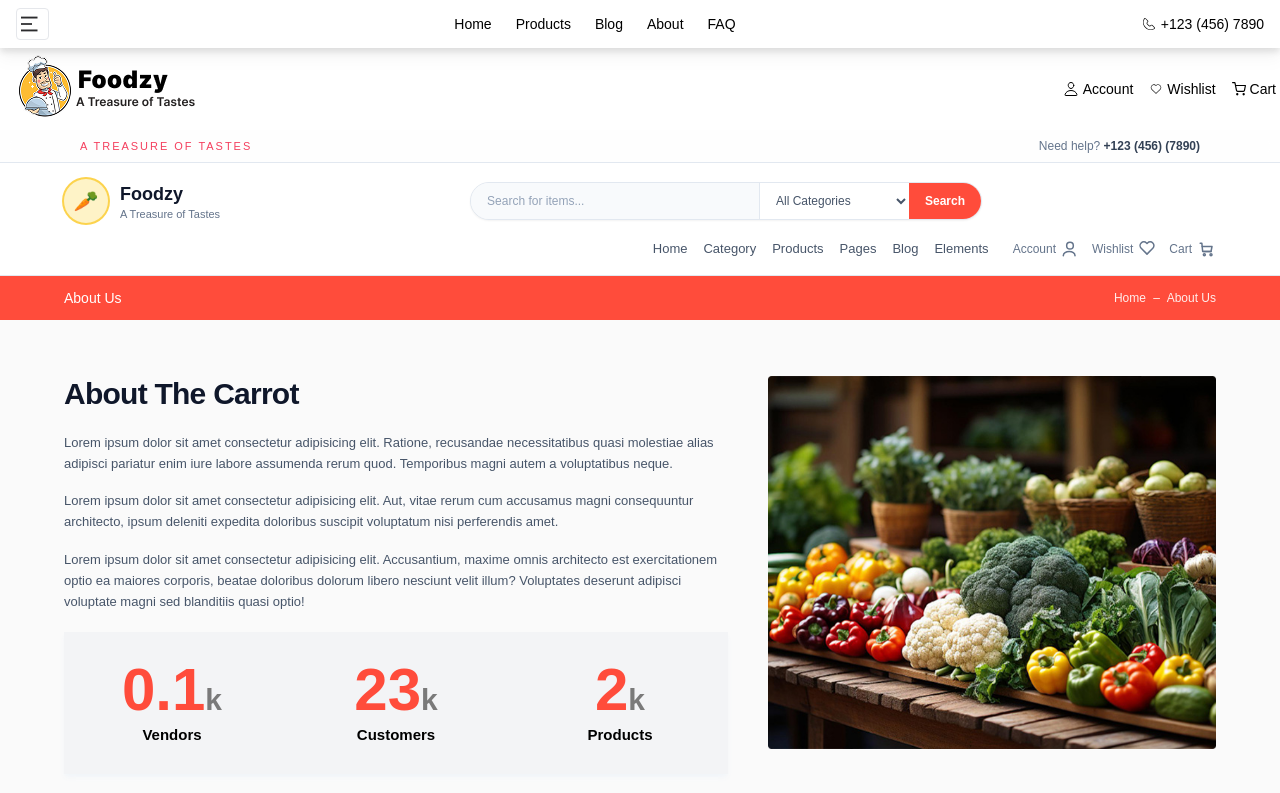
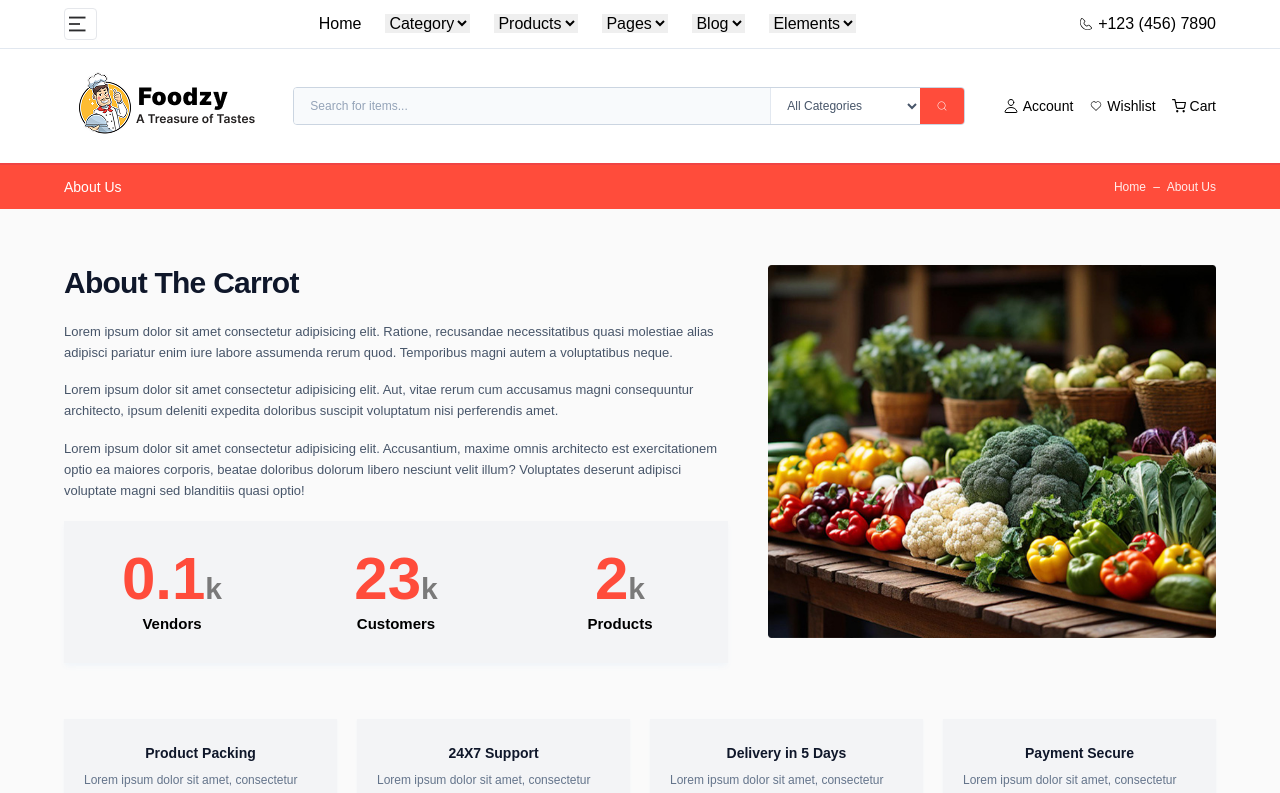
Before and after one commit to ahad184/Tteokbokki, a React (Vite) app: page /about in a window 1280 px wide. Shown: the top 793 px of the page. Built offline with nearby package versions, Linux system fonts and the light colour scheme.

Commit message:
feature in Navbar

```diff
--- a/src/components/layout/Footer.tsx
+++ b/src/components/layout/Footer.tsx
@@ -9,6 +9,7 @@ const Footer: React.FC = () => {
     '/assets/footer/img_2 (1).png',
     '/assets/footer/img_3 (1).png',
     '/assets/footer/img_4 (1).png',
+    '/assets/footer/img_5.png',
   ];
   return (
     <div>
@@ -162,7 +163,7 @@ const Footer: React.FC = () => {
   {thumbs.map((src, idx) => (
     <div
       key={idx}
-      className="h-9 w-9 rounded-md bg-cover bg-center"
+      className="h-10 w-20 rounded-md bg-cover bg-center"
       style={{ backgroundImage: `url("${src}")` }}
     />
                 ))}
@@ -170,8 +171,8 @@ const Footer: React.FC = () => {
             </div>
           </div>
 
-          <div className="mt-8 border-t border-[#2a2d31] pt-4 text-center text-[11px] text-slate-500">
-            © 2025 <span className="font-semibold text-[#ff4c3b]">foodzy</span>,
+          <div className="mt-8 border-t border-[#7777] pt-4 text-center text-[11px] text-slate-500">
+            © 2026 <span className="font-semibold text-[#ff4c3b]">foodzy</span>,
             All rights reserved.
           </div>
         </div>
--- a/src/components/layout/Navbar.tsx
+++ b/src/components/layout/Navbar.tsx
@@ -1,10 +1,11 @@
-import React from 'react';
-import { Link } from 'react-router-dom';
-import { useAppSelector, useAppDispatch } from '../../app/hooks';
-import { logout } from '../../feature/auth/authSlice';
-import { FiShoppingCart } from 'react-icons/fi';
-import { CiHeart } from 'react-icons/ci';
-import { IoPersonOutline } from 'react-icons/io5';
+import React from "react";
+import { Link } from "react-router-dom";
+import { useAppSelector, useAppDispatch } from "../../app/hooks";
+import { logout } from "../../feature/auth/authSlice";
+import { FiShoppingCart } from "react-icons/fi";
+import { CiHeart } from "react-icons/ci";
+import { IoPersonOutline } from "react-icons/io5";
+import { CiSearch } from "react-icons/ci";
 
 const Navbar: React.FC = () => {
   const dispatch = useAppDispatch();
@@ -18,12 +19,34 @@ const Navbar: React.FC = () => {
 
   return (
     <nav className="bg-white text-black shadow-lg">
-      <div className="container mx-auto px-1">
-        <div className="flex justify-between items-center ">
+      <div className="border-b-2 border-red-500">
+        <div className="mx-auto flex max-w-6xl items-center justify-between  py-4">
+          {/* <div className="mx-auto max-w-8xl px-8">
+        <div className="flex items-center justify-between gap-6 py-3"> */}
           <Link to="/" className="">
             <img src="/assets/ui/navbar_logo.png" alt="navbar_logo" />
           </Link>
 
+          <div className="flex flex-1 justify-center">
+            <div className="flex w-full max-w-2xl items-stretch overflow-hidden rounded border border-slate-300 bg-white">
+              {/* <div className="order-3 mt-2 flex w-full items-center justify-center sm:order-none sm:mt-0 sm:flex-1">
+            <div className="flex w-full max-w-lg items-stretch overflow-hidden  border border-slate-200 bg-slate-50 text-xs shadow-sm"> */}
+              <input
+                type="text"
+                placeholder="Search for items..."
+                className="flex-1 bg-slate-50 px-4 py-2.5 text-xs text-slate-700 outline-none placeholder:text-slate-400"
+              />
+              <select className="hidden border-l border-slate-200 bg-white px-3 text-xs text-slate-600 outline-none sm:block">
+                <option>All Categories</option>
+                <option>Fruits &amp; Vegetables</option>
+                <option>Dairy &amp; Bakery</option>
+                <option>Meat &amp; Seafood</option>
+              </select>
+              <button className="bg-[#ff4c3b] px-4 text-xs font-semibold text-white hover:bg-[#e63f2f]">
+                <CiSearch className="font-bold" />
+              </button>
+            </div>
+          </div>
           <div className="flex items-center space-x-4">
             {isAuthenticated ? (
               <>
--- a/src/components/layout/Topbar.tsx
+++ b/src/components/layout/Topbar.tsx
@@ -1,11 +1,11 @@
-import { FC } from 'react';
-import { CiPhone } from 'react-icons/ci';
-import { Link } from 'react-router-dom';
+import { FC } from "react";
+import { CiPhone } from "react-icons/ci";
+import { Link } from "react-router-dom";
 
 const Topbar: FC = () => {
   return (
-    <div className="bg-white text-black text-[14px] font-medium drop-shadow-lg ">
-      <div className="container mx-auto flex justify-between items-center py-2 px-4">
+    <div className="border-b border-slate-200">
+      <div className="mx-auto flex max-w-6xl items-center justify-between  py-2">
         <div className="border p-1 rounded">
           <img src="/assets/ui/Icon.png" alt="Icon" />
         </div>
@@ -13,17 +13,30 @@ const Topbar: FC = () => {
           <Link to="/" className="hover:text-blue-200">
             Home
           </Link>
+          <Link to="/" className="hover:text-blue-200">
+            <select className="outline-none">
+              <option>Category</option>
+            </select>
+          </Link>
           <Link to="/products" className="hover:text-blue-200">
-            Products
+            <select className="outline-none">
+              <option>Products</option>
+            </select>
+          </Link>
+          <Link to="/products" className="hover:text-blue-200">
+            <select className="outline-none">
+              <option>Pages</option>
+            </select>
           </Link>
           <Link to="/blog" className="hover:text-blue-200">
-            Blog
+            <select className="outline-none">
+              <option>Blog</option>
+            </select>
           </Link>
           <Link to="/about" className="hover:text-blue-200">
-            About
-          </Link>
-          <Link to="/faq" className="hover:text-blue-200">
-            FAQ
+            <select className="outline-none">
+              <option>Elements</option>
+            </select>
           </Link>
         </div>
         <div>
--- a/src/pages/About.tsx
+++ b/src/pages/About.tsx
@@ -4,154 +4,6 @@ import React from "react";
 const AboutUs: React.FC = () => {
   return (
     <div className="min-h-screen flex flex-col bg-[#fafafa] text-slate-800">
-      {/* Top contact bar */}
-      <div className="w-full border-b border-slate-200 bg-white/80 backdrop-blur">
-        <div className="mx-auto flex max-w-6xl items-center justify-between px-4 py-2 text-xs text-slate-500">
-          <div className="flex items-center gap-2">
-            <button
-              aria-label="Menu"
-              className="flex h-7 w-7 items-center justify-center rounded-full border border-slate-200 bg-white lg:hidden"
-            >
-              <span className="block h-[1px] w-3 bg-slate-600" />
-            </button>
-            <p className="hidden text-[11px] uppercase tracking-[0.18em] text-rose-500 sm:block">
-              A Treasure of Tastes
-            </p>
-          </div>
-          <div className="flex items-center gap-4">
-            <p className="hidden sm:block">
-              Need help?{" "}
-              <span className="font-semibold text-slate-700">
-                +123 (456) (7890)
-              </span>
-            </p>
-          </div>
-        </div>
-      </div>
-
-      {/* Main header / nav */}
-      <header className="w-full border-b border-slate-200 bg-white">
-        <div className="mx-auto flex max-w-6xl flex-wrap items-center gap-4 px-4 py-4 lg:px-0">
-          {/* Logo */}
-          <div className="flex items-center gap-3">
-            <div className="flex h-11 w-11 items-center justify-center rounded-full bg-amber-100 ring-2 ring-amber-300">
-              <span className="text-xl">🥕</span>
-            </div>
-            <div className="leading-tight">
-              <p className="text-lg font-semibold text-slate-900">Foodzy</p>
-              <p className="text-[11px] text-slate-500">A Treasure of Tastes</p>
-            </div>
-          </div>
-
-          {/* Search bar */}
-          <div className="order-3 mt-2 flex w-full items-center justify-center sm:order-none sm:mt-0 sm:flex-1">
-            <div className="flex w-full max-w-lg items-stretch overflow-hidden rounded-full border border-slate-200 bg-slate-50 text-xs shadow-sm">
-              <input
-                type="text"
-                placeholder="Search for items..."
-                className="flex-1 bg-slate-50 px-4 py-2.5 text-xs text-slate-700 outline-none placeholder:text-slate-400"
-              />
-              <select className="hidden border-l border-slate-200 bg-white px-3 text-xs text-slate-600 outline-none sm:block">
-                <option>All Categories</option>
-                <option>Fruits &amp; Vegetables</option>
-                <option>Dairy &amp; Bakery</option>
-                <option>Meat &amp; Seafood</option>
-              </select>
-              <button className="bg-[#ff4c3b] px-4 text-xs font-semibold text-white hover:bg-[#e63f2f]">
-                <span className="hidden sm:inline">Search</span>
-                <span className="sm:hidden">Go</span>
-              </button>
-            </div>
-          </div>
-
-          {/* Nav links + icons */}
-          <div className="ml-auto flex items-center gap-6">
-            <nav className="hidden items-center gap-4 text-[13px] font-medium text-slate-600 lg:flex">
-              <a href="#" className="hover:text-[#ff4c3b]">
-                Home
-              </a>
-              <a href="#" className="hover:text-[#ff4c3b]">
-                Category
-              </a>
-              <a href="#" className="hover:text-[#ff4c3b]">
-                Products
-              </a>
-              <a href="#" className="hover:text-[#ff4c3b]">
-                Pages
-              </a>
-              <a href="#" className="hover:text-[#ff4c3b]">
-                Blog
-              </a>
-              <a href="#" className="hover:text-[#ff4c3b]">
-                Elements
-              </a>
-            </nav>
-            <div className="flex items-center gap-3 text-slate-500">
-              {/* Account */}
-              <button className="flex items-center gap-1 text-xs hover:text-[#ff4c3b]">
-                <span className="hidden sm:inline">Account</span>
-                <svg
-                  viewBox="0 0 24 24"
-                  className="h-5 w-5"
-                  fill="none"
-                  stroke="currentColor"
-                  strokeWidth={1.8}
-                >
-                  <path
-                    d="M12 12a4 4 0 1 0-4-4 4 4 0 0 0 4 4Z"
-                    strokeLinecap="round"
-                  />
-                  <path
-                    d="M4 20c0-2.76 3.134-5 7-5s7 2.24 7 5"
-                    strokeLinecap="round"
-                  />
-                </svg>
-              </button>
-              {/* Wishlist */}
-              <button className="flex items-center gap-1 text-xs hover:text-[#ff4c3b]">
-                <span className="hidden sm:inline">Wishlist</span>
-                <svg
-                  viewBox="0 0 24 24"
-                  className="h-5 w-5"
-                  fill="none"
-                  stroke="currentColor"
-                  strokeWidth={1.8}
-                >
-                  <path
-                    d="M19 4.75a4.5 4.5 0 0 0-6.364 0L12 5.386l-.636-.636A4.5 4.5 0 0 0 5 11.114l.636.636L12 18.114l6.364-6.364.636-.636A4.5 4.5 0 0 0 19 4.75Z"
-                    strokeLinecap="round"
-                    strokeLinejoin="round"
-                  />
-                </svg>
-              </button>
-              {/* Cart */}
-              <button className="flex items-center gap-1 text-xs hover:text-[#ff4c3b]">
-                <span className="hidden sm:inline">Cart</span>
-                <svg
-                  viewBox="0 0 24 24"
-                  className="h-5 w-5"
-                  fill="none"
-                  stroke="currentColor"
-                  strokeWidth={1.8}
-                >
-                  <path
-                    d="M5 5h2l1 10h10"
-                    strokeLinecap="round"
-                    strokeLinejoin="round"
-                  />
-                  <path
-                    d="M9 15h9l1.2-6H7.5"
-                    strokeLinecap="round"
-                    strokeLinejoin="round"
-                  />
-                  <circle cx="10" cy="19" r="1.2" />
-                  <circle cx="18" cy="19" r="1.2" />
-                </svg>
-              </button>
-            </div>
-          </div>
-        </div>
-      </header>
 
       {/* Red banner / breadcrumb */}
       <div className="w-full bg-[#ff4c3b] text-white">
```
